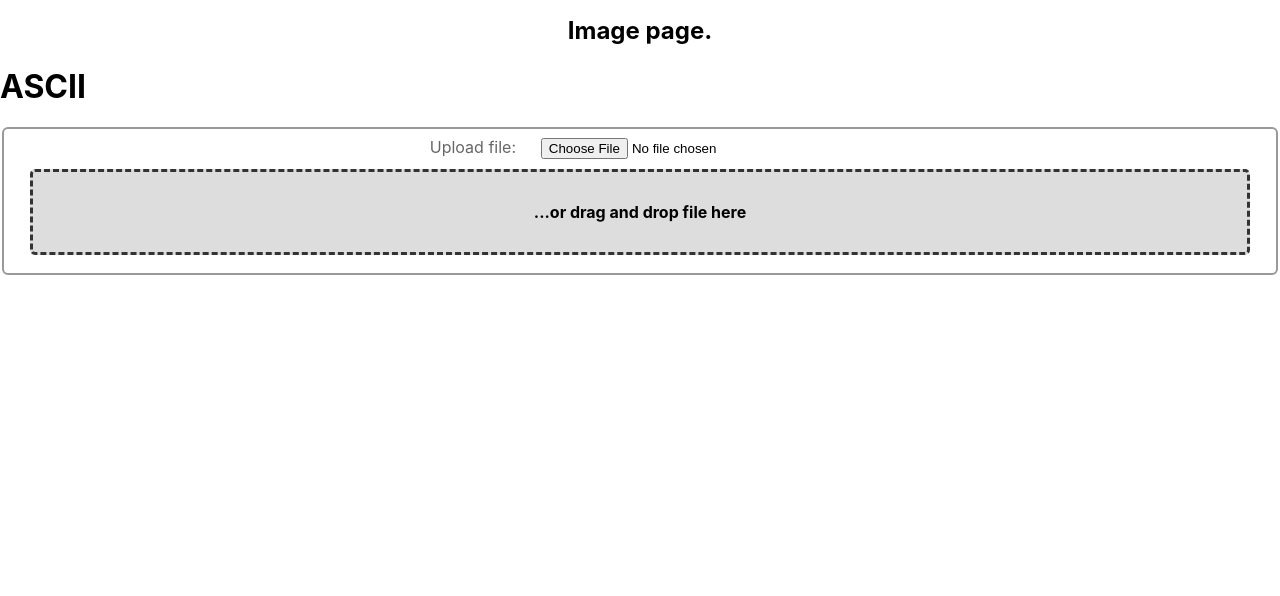
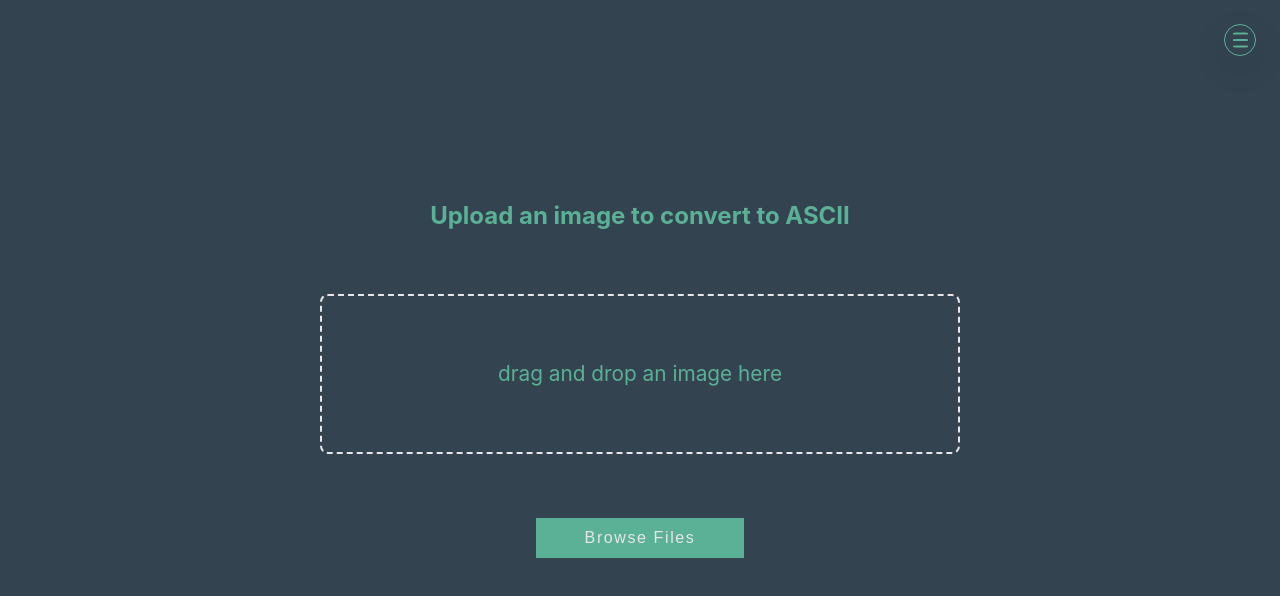
Before and after one commit to dandybytes/asciifier, a React (Create React App) app: page /image in a window 1280 px wide. Shown: the top 596 px of the page. Built offline with nearby package versions, Linux system fonts and the light colour scheme.

Commit message:
create proper layout & design for FileUpload; compile main parts of ImagePage

```diff
--- a/src/components/FileUpload.jsx
+++ b/src/components/FileUpload.jsx
@@ -1,10 +1,14 @@
-import React, {useContext, useState} from "react";
+import React, {useContext, useState, useRef} from "react";
 import {Context} from "../context/Context";
+import CustomButton from "./common/CustomButton";
+import Title from "./common/Title";
 import "./FileUpload.scss";
 
 const FileUpload = () => {
     const {setUploadedImage} = useContext(Context);
     const [dropAreaHovered, setDropAreaHovered] = useState(false);
+
+    const fileInputRef = useRef(null);
 
     const handleHover = event => {
         event.preventDefault();
@@ -43,33 +47,31 @@ const FileUpload = () => {
     };
 
     return (
-        <form className="file-upload" id="upload" action="#" method="get">
-            <fieldset className="file-upload-fieldset">
-                <div>
-                    <label htmlFor="fileselect" className="file-upload-input-label">
-                        Upload file:
-                    </label>
-                    <input
-                        className="file-upload-input"
-                        type="file"
-                        id="fileselect"
-                        name="fileselect[]"
-                        // multiple="multiple"
-                        onChange={handleFileSelect}
-                    />
-                </div>
-
+        <>
+            <Title text="Upload an image to convert to ASCII" center></Title>
+            <form className="file-upload" id="upload" action="#" method="get">
                 <div
                     className={`file-upload-drop-area${dropAreaHovered ? " hovered" : ""}`}
                     onDrop={handleFileSelect}
                     onDragOver={handleHover}
                     onDragLeave={handleHover}
-                    // onMouseLeave={handleHover}
                 >
-                    ...or drag and drop file here
+                    drag and drop an image here
                 </div>
-            </fieldset>
-        </form>
+                <div>
+                    <CustomButton onClick={() => fileInputRef.current.click()}>
+                        Browse Files
+                    </CustomButton>
+                    <input
+                        ref={fileInputRef}
+                        className="file-upload-input"
+                        type="file"
+                        onChange={handleFileSelect}
+                        style={{display: "none"}}
+                    />
+                </div>
+            </form>
+        </>
     );
 };
 
--- a/src/components/FileUpload.scss
+++ b/src/components/FileUpload.scss
@@ -1,34 +1,39 @@
+@import "../variables.scss";
+
 .file-upload {
-    &-fieldset {
-        padding: 0.5em 1em;
-        border: 2px solid #999;
-        border-radius: 6px;
-    }
+    display: flex;
+    flex-direction: column;
+    align-items: center;
 
-    label {
-        clear: both;
-        float: left;
-        width: 40%;
-        text-align: right;
-        margin: 0 2% 10px 0;
-        color: #666;
+    &-input {
+        text-align: center;
     }
 
     &-drop-area {
-        clear: both;
-        font-weight: bold;
+        width: 80vw;
+        height: 20vh;
+        display: flex;
+        justify-content: center;
+        align-items: center;
+        margin: 1rem;
+        border: 2px dashed var(--lightColor);
+        padding: 2rem;
+        border-radius: 0.5rem;
+        font-size: 1rem;
+        font-weight: 400;
         text-align: center;
-        padding: 30px;
-        margin: 10px;
-        background-color: #ddd;
-        border: 3px dashed #333;
-        border-radius: 5px;
+        background-color: transparent;
+        @media (min-width: $breakMedium) {
+            width: 50vw;
+            margin: 3rem;
+            font-size: 1.3rem;
+        }
 
         &.hovered {
-            color: #f00;
-            border-color: #f00;
+            color: var(--accentColor);
+            border-color: var(--accentColor);
             border-style: solid;
-            box-shadow: inset 0 3px 4px #888;
+            box-shadow: inset 0 0 0.5rem 0.5rem var(--accentColorOverlay-3);
         }
     }
 }
--- a/src/components/pages/ImagePage.jsx
+++ b/src/components/pages/ImagePage.jsx
@@ -1,18 +1,38 @@
-import React from "react";
-import Title from "./../common/Title";
-import FileUpload from "./../FileUpload";
-import Canvas from "./../Canvas";
-import Output from "./../Output";
-// import "./ImagePage.scss";
+import React, {useContext} from "react";
+import {Context} from "../../context/Context";
+import Menu from "../common/Menu";
+import FileUpload from "../FileUpload";
+import Canvas from "../Canvas";
+import Output from "../Output";
+import CustomButton from "../common/CustomButton";
+import Benchmark from "../Benchmark";
+import "./ImagePage.scss";
 
 const ImagePage = () => {
+    let {uploadedImage, setUploadedImage, setGrayscalePixelMap} = useContext(Context);
+
     return (
         <div className="image-page">
-            <Title text="Image page." center></Title>
-            <h1>ASCII</h1>
-            <FileUpload />
-            <Canvas />
-            <Output />
+            <Menu />
+            <Benchmark />
+            <main>
+                {uploadedImage === null ? (
+                    <FileUpload />
+                ) : (
+                    <>
+                        <CustomButton
+                            onClick={() => {
+                                setUploadedImage(null);
+                                setGrayscalePixelMap("");
+                            }}
+                        >
+                            Upload new Image
+                        </CustomButton>
+                    </>
+                )}
+                <Canvas />
+                <Output />
+            </main>
         </div>
     );
 };
--- /dev/null
+++ b/src/components/pages/ImagePage.scss
@@ -0,0 +1,18 @@
+.image-page {
+    height: 100vh;
+    width: 100vw;
+    display: flex;
+    flex-direction: column;
+    justify-content: center;
+    align-items: center;
+    padding: 1rem;
+    background-color: var(--darkColor);
+    color: var(--mainColor);
+
+    main {
+        display: flex;
+        flex-direction: column;
+        justify-content: center;
+        align-items: center;
+    }
+}
```
